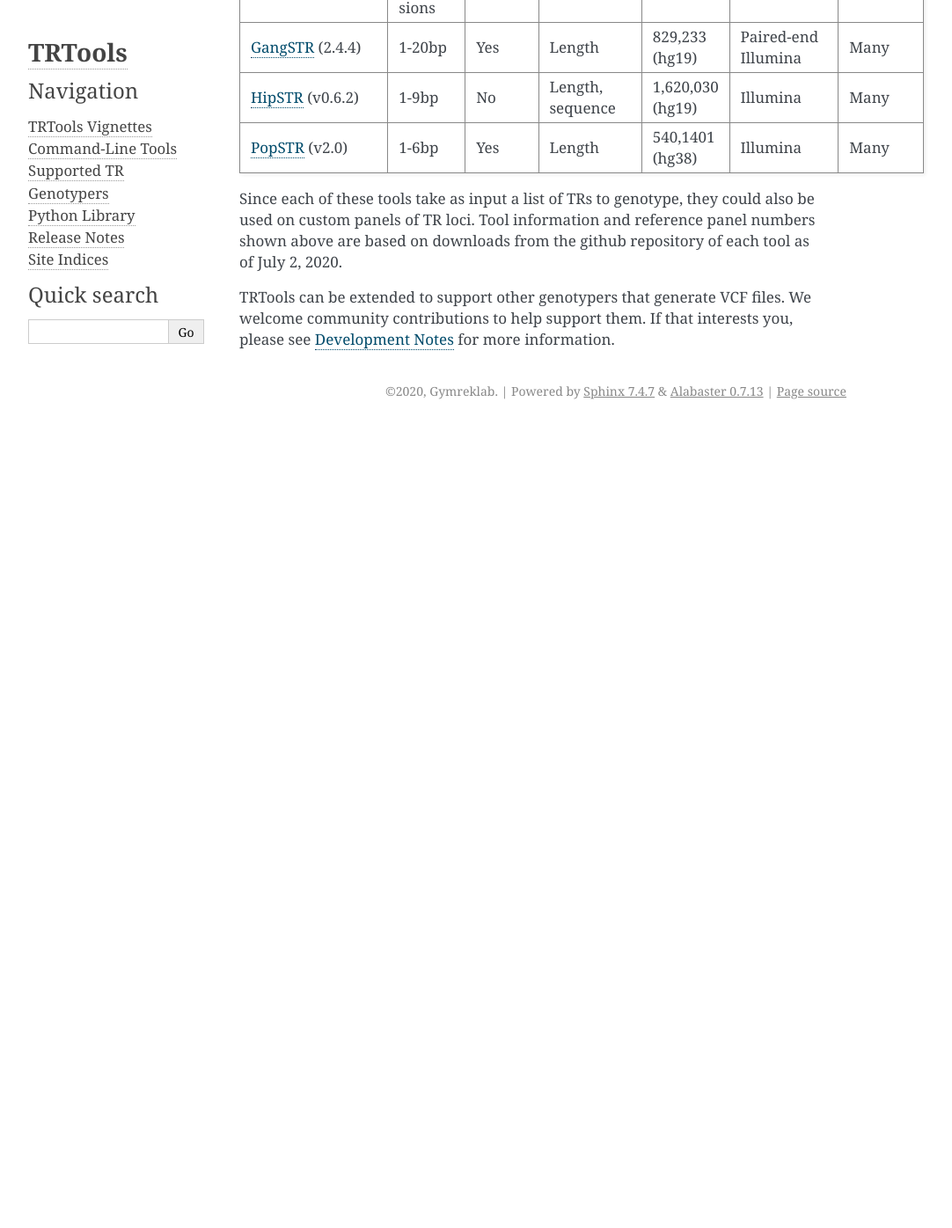
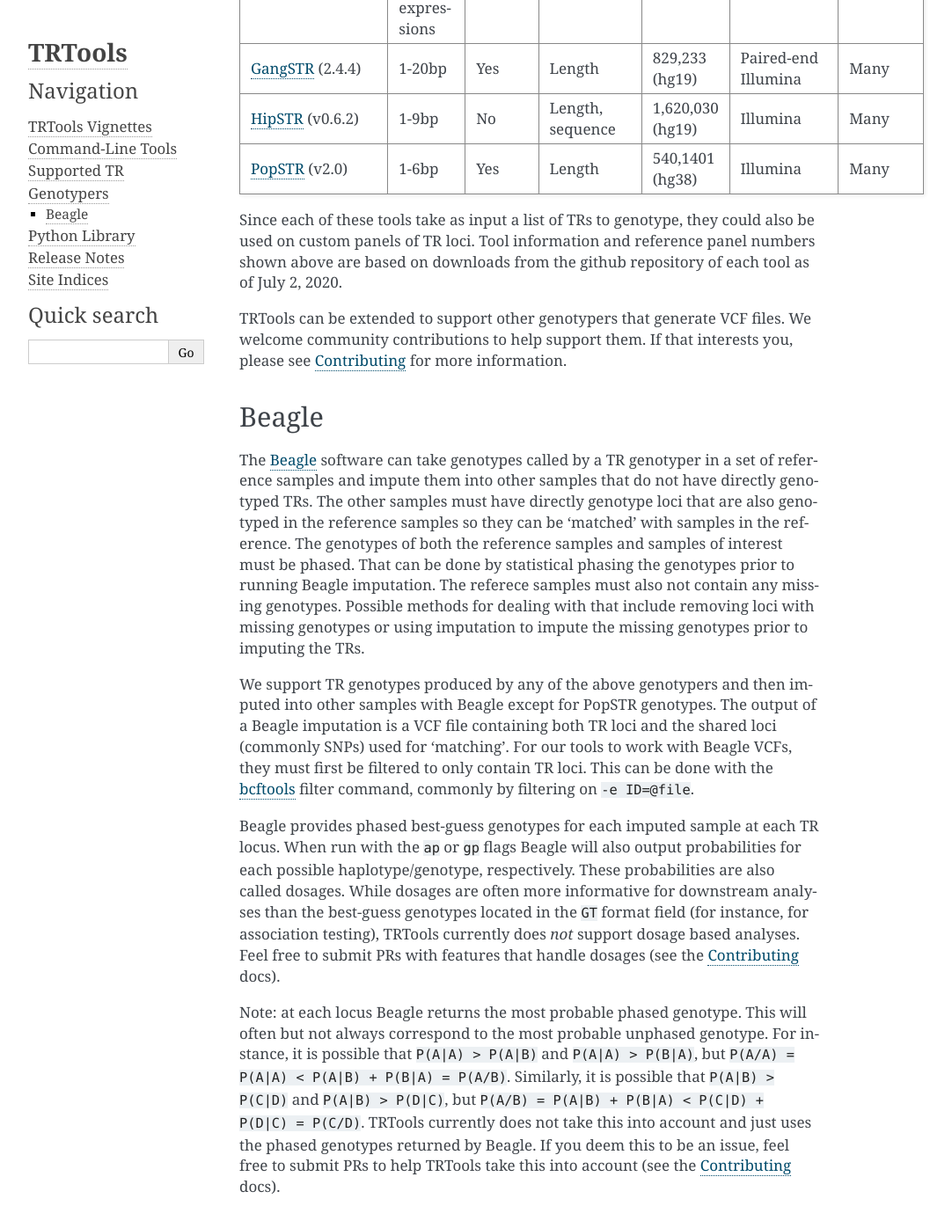
Before and after one commit to gymrek-lab/TRTools, a Sphinx documentation site: the page built from doc/CALLERS.rst, in a window 1280 px wide and 1400 px high, scrolled down 1238 px. Shown: the top 1396 px of the window at 88% size, without its empty margins (148-1230 px from the left). Built offline with Sphinx 7.4.7, drawn with Linux system fonts in a browser that asks for light colours; before the commit the page ends 1722 px from its top, so only the background shows below that; some of the changed text lies outside the part shown.

Commit message:
Working on adding support for Beagle. Wrote preliminary docs and added preliminary test files

```diff
--- a/README.rst
+++ b/README.rst
@@ -120,6 +118,8 @@
 Contact Us
 ----------
 Please submit an issue on the `trtools github <https://github.com/gymreklab/TRTools>`_
+
+.. _Contributing:
 
 Contributing
 ------------
--- a/doc/CALLERS.rst
+++ b/doc/CALLERS.rst
@@ -1,7 +1,7 @@
 Supported TR Genotypers
 =======================
 
-TRTools currently supports 5 tandem repeat genotypers.
+TRTools currently supports 5 tandem repeat genotypers. It also supports the Beagle imputation software (see :ref:`below <Beagle_section>`).
 We summarize them in the first table and provide some basic parameters of their functionality in the second.
 For more information on a genotyper, please see its website linked below.
 
@@ -72,3 +72,33 @@
 .. _GangSTR: https://github.com/gymreklab/gangstr
 .. _HipSTR: https://hipstr-tool.github.io/HipSTR/
 .. _PopSTR: https://github.com/DecodeGenetics/popSTR
+
+.. _Beagle_section:
+
+Beagle
+------
+
+The Beagle_ software can take genotypes called by a TR genotyper in a set of reference samples and impute them into other samples that do not have directly genotyped TRs.
+The other samples must have directly genotype loci that are also genotyped in the reference samples so they can be 'matched' with samples in the reference.
+The genotypes of both the reference samples and samples of interest must be phased. That can be done by statistical phasing the genotypes prior to running Beagle imputation.
+The referece samples must also not contain any missing genotypes. Possible methods for dealing with that include removing loci with missing genotypes or using imputation to impute
+the missing genotypes prior to imputing the TRs.
+
+We support TR genotypes produced by any of the above genotypers and then imputed into other samples with Beagle except for PopSTR genotypes.
+The output of a Beagle imputation is a VCF file containing both TR loci and the shared loci (commonly SNPs) used for 'matching'.
+For our tools to work with Beagle VCFs, they must first
+be filtered to only contain TR loci. This can be done with the bcftools_ filter command, commonly by filtering on :code:`-e ID=@file`.
+
+Beagle provides phased best-guess genotypes for each imputed sample at each TR locus. When run with the :code:`ap` or :code:`gp` flags Beagle will also output
+probabilities for each possible haplotype/genotype, respectively. These probabilities are also called dosages. While dosages are often more informative for downstream
+analyses than the best-guess genotypes located in the :code:`GT` format field (for instance, for association testing), TRTools currently does *not* support dosage
+based analyses. Feel free to submit PRs with features that handle dosages (see the :ref:`Contributing` docs).
+
+Note: at each locus Beagle returns the most probable phased genotype. This will often but not always correspond to the most probable unphased genotype. For instance,
+it is possible that :code:`P(A|A) > P(A|B)` and :code:`P(A|A) > P(B|A)`, but :code:`P(A/A) = P(A|A) < P(A|B) + P(B|A) = P(A/B)`. Similarly, it is possible that
+:code:`P(A|B) > P(C|D)` and :code:`P(A|B) > P(D|C)`, but :code:`P(A/B) = P(A|B) + P(B|A) < P(C|D) + P(D|C) = P(C/D)`. TRTools currently does not take this into
+account and just uses the phased genotypes returned by Beagle. If you deem this to be an issue, feel free to submit PRs to help TRTools take this into account
+(see the :ref:`Contributing` docs).
+
+.. _Beagle: http://faculty.washington.edu/browning/beagle/beagle.html
+.. _bcftools: https://samtools.github.io/bcftools/bcftools.html
```
Also changed, not shown: other parts of README.rst (+0 -2 lines), 5 other files.
